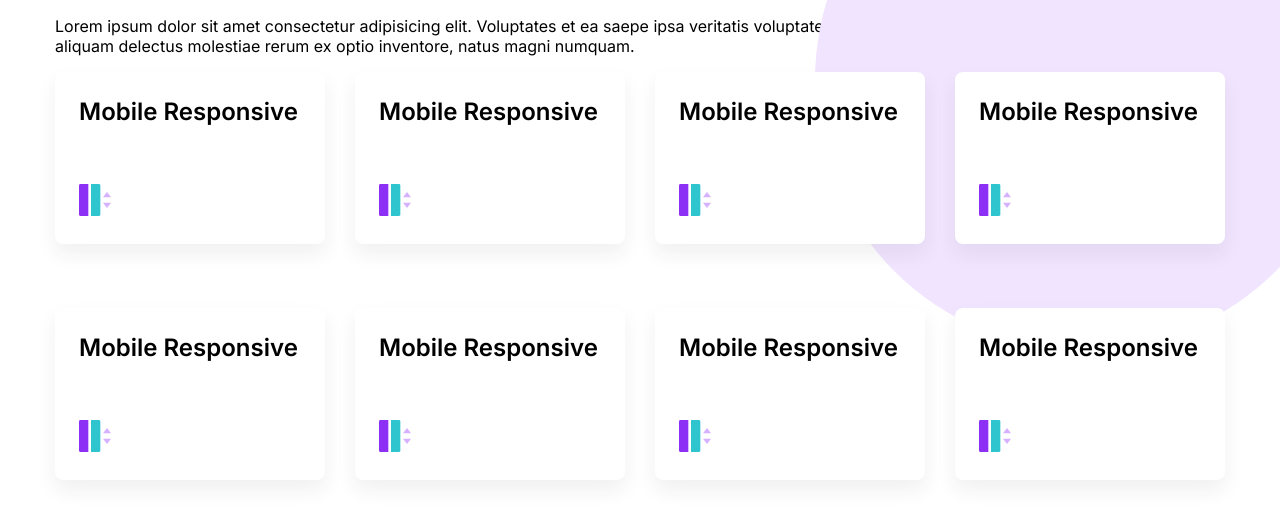
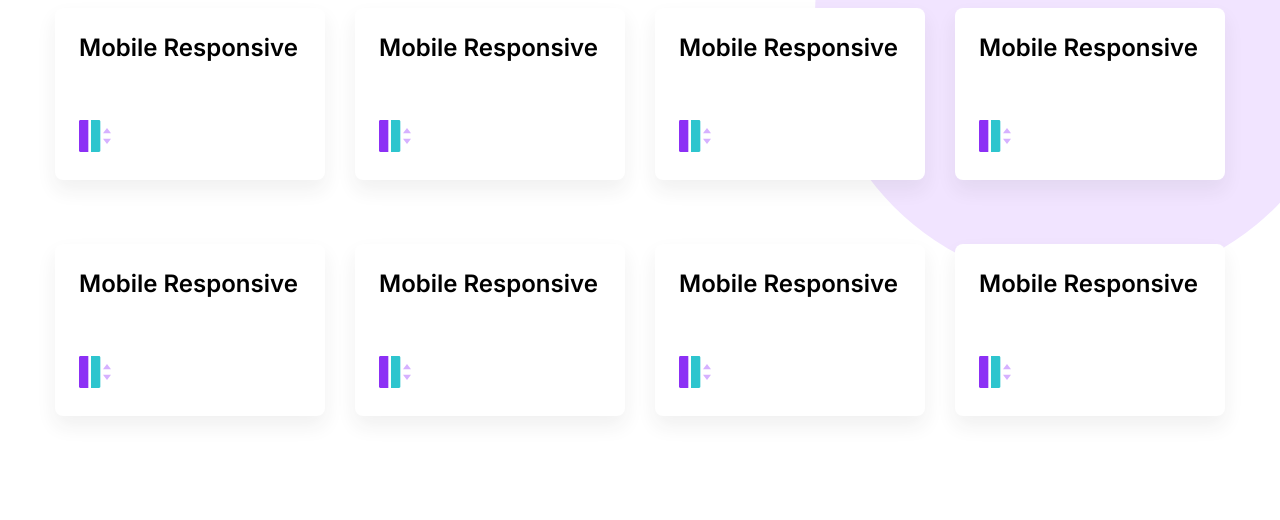
Before and after one commit to bnqtoan/frontend-10-draft, a plain HTML site: page buoi-02-2/index.html in a window 1280 px wide. Shown: the top 520 px of the page. Drawn offline with Linux system fonts and the light colour scheme.

Commit message:
bo doan van

```diff
--- a/buoi-02-2/index.html
+++ b/buoi-02-2/index.html
@@ -16,13 +16,6 @@
   <body>
     <section>
       <div class="container">
-        <p>
-          Lorem ipsum dolor sit amet consectetur adipisicing elit. Voluptates et
-          ea saepe ipsa veritatis voluptatem accusantium. Assumenda animi
-          quidem, fugiat aliquam delectus molestiae rerum ex optio inventore,
-          natus magni numquam.
-        </p>
-
         <div class="relative">
           <div class="circle z-10"></div>
           <div class="row z-20">
```
